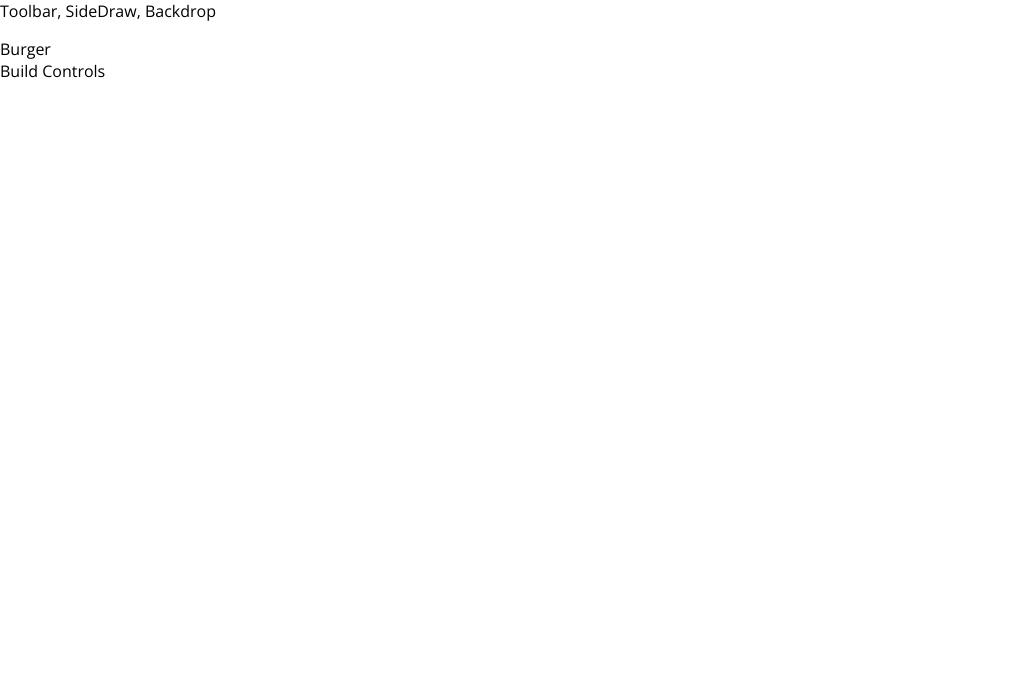
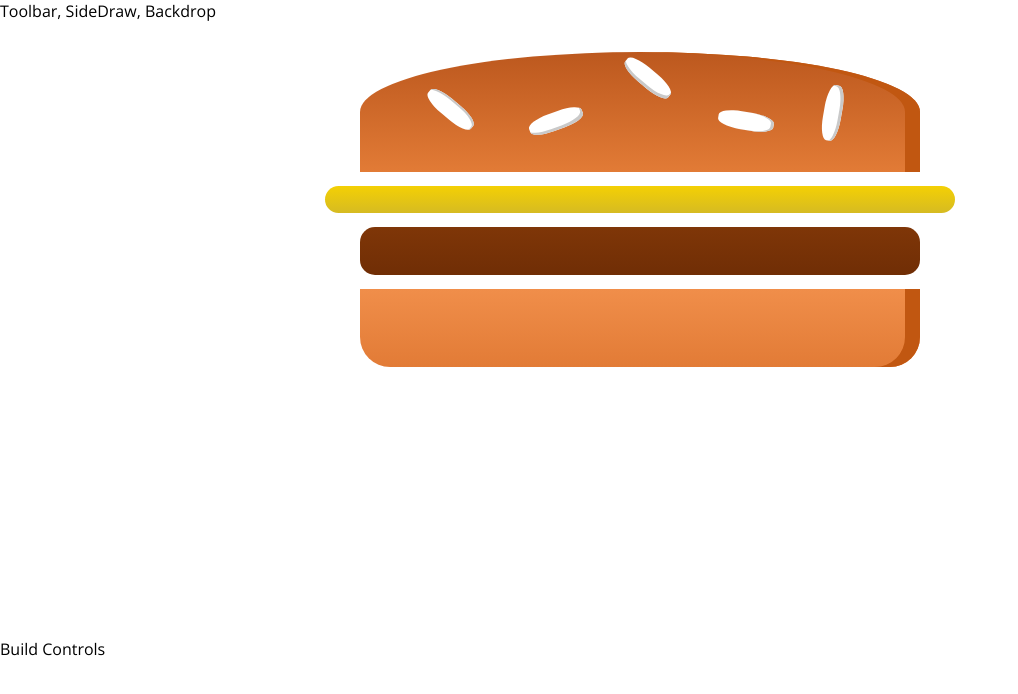
Before and after one commit to Shwartz/react-training, a React app: page / in a window 1280 px wide. Shown: the top 694 px of the page, without its empty margins (0-1018 px from the left). Built offline with nearby package versions, Linux system fonts and the light colour scheme.

Commit message:
Section 8, Adding burger slices to container

```diff
--- /dev/null
+++ b/src/components/Burger/Burger.css
@@ -0,0 +1,30 @@
+.Burger {
+    width: 100%;
+    margin: auto;
+    height: 250px;
+    overflow: scroll;
+    text-align: center;
+    font-weight: bold;
+    font-size: 1.2rem;
+}
+
+@media (min-width: 500px) and (max-height: 400px) {
+    .Burger {
+        width: 350px;
+        height: 300px;
+    }
+}
+
+@media (min-width: 500px) and (min-height: 401px) {
+    .Burger {
+        width: 450px;
+        height: 400px;
+    }
+}
+
+@media (min-width: 1000px) and (min-height: 700px) {
+    .Burger {
+        width: 700px;
+        height: 600px;
+    }
+}
--- a/src/components/Burger/Burger.js
+++ b/src/components/Burger/Burger.js
@@ -0,0 +1,16 @@
+import React from 'react';
+
+import styles from './Burger.css';
+import BurgerIngredient from './BurgerIngredient/BurgerIngredient';
+
+const burger = (props) => {
+  return (
+    <div className={styles.Burger}>
+      <BurgerIngredient type="bread-top"/>
+      <BurgerIngredient type="cheese"/>
+      <BurgerIngredient type="meat"/>
+      <BurgerIngredient type="bread-bottom"/>
+    </div>
+  )
+};
+export default burger;
--- a/src/containers/BurgerBuilder/BurgerBuilder.js
+++ b/src/containers/BurgerBuilder/BurgerBuilder.js
@@ -1,12 +1,13 @@
 import React, {Component} from 'react';
 import Aux from '../../hoc/Aux';
+import Burger from '../../components/Burger/Burger';
 
 class BurgerBuilder extends Component {
 
   render() {
     return (
       <Aux>
-        <div>Burger</div>
+        <Burger />
         <div>Build Controls</div>
       </Aux>
     );
```
